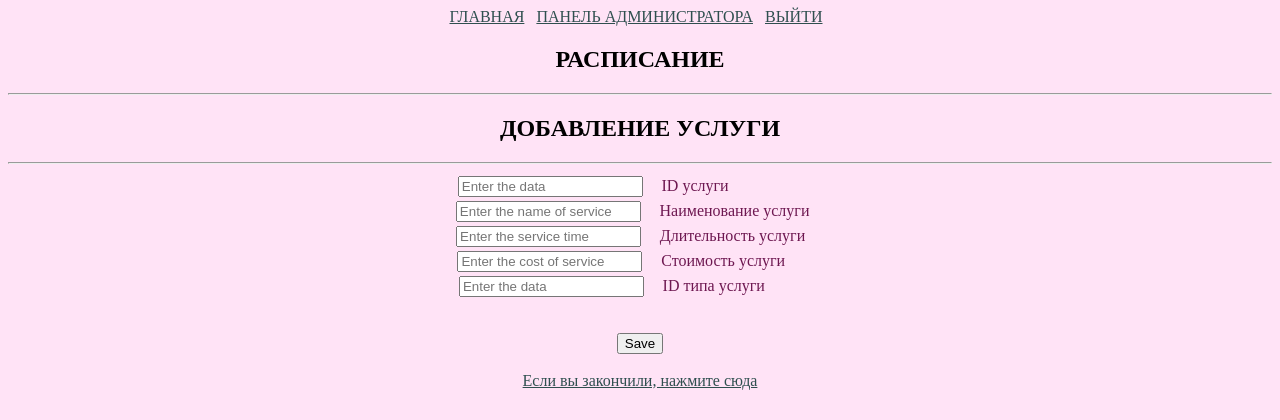
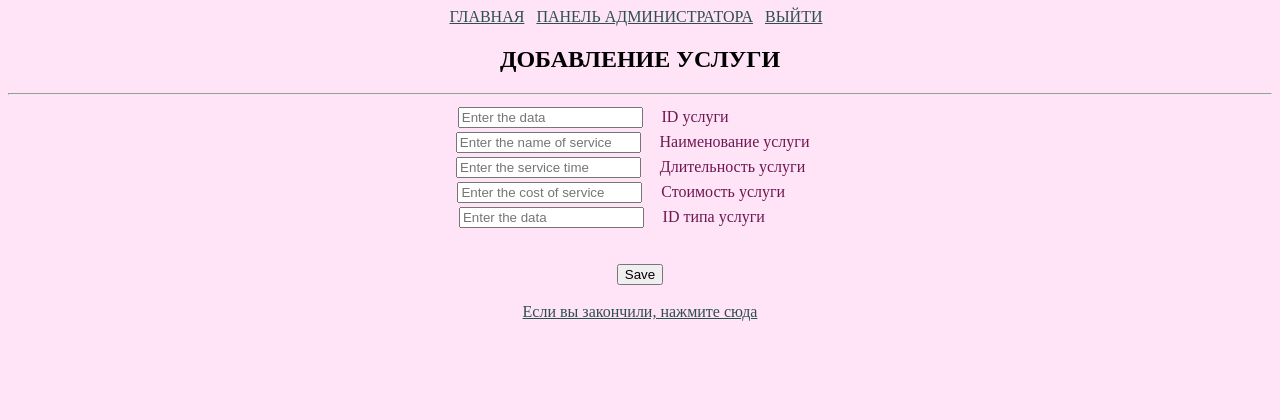
Before and after one commit to skukota/BeautySsalon, a Flask app: page /addservice in a window 1280 px wide. Shown: the top 420 px of the page. Run offline with Flask 2, Linux system fonts and the light colour scheme; some libraries are stand-ins or nearby versions.

Commit message:
Proba pera

```diff
--- a/app/templates/addservice.html
+++ b/app/templates/addservice.html
@@ -16,8 +16,6 @@
             <a style="text-transform:uppercase" href="{{ url_for('logout') }}">Выйти</a> &nbsp
         </div>
 
-        <h2 style="text-transform:uppercase; color: #000000">Расписание</h2>
-        <hr>
         <h2 style="text-transform:uppercase; color: #000000">Добавление услуги</h2>
         <hr>
 
--- a/app/templates/ttmaster.html
+++ b/app/templates/ttmaster.html
@@ -120,9 +120,7 @@
 
         <hr>
 
-    <a href="{{ url_for('timetable') }}">Вернуться назад</a><br>
-    <a href="{{ url_for('paneladmin') }}">Вернуться  панель администратора</a>
-
+    <a href="{{ url_for('timetable') }}">Вернуться назад</a>
 
         {% endif %}
         {% endif %}
```
